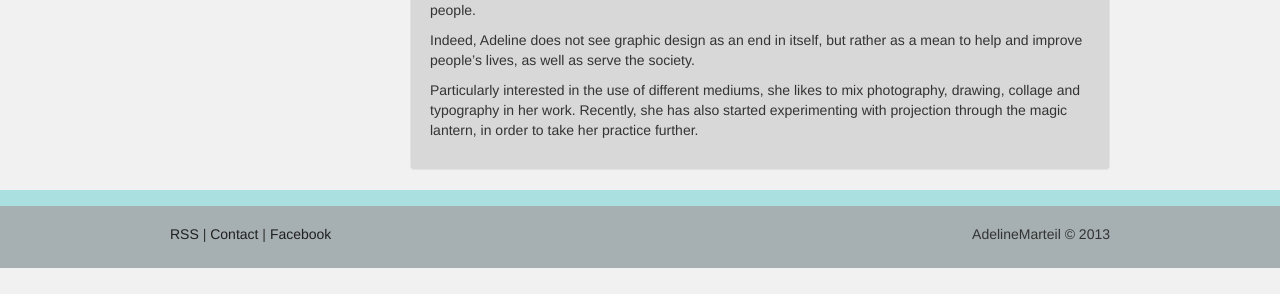
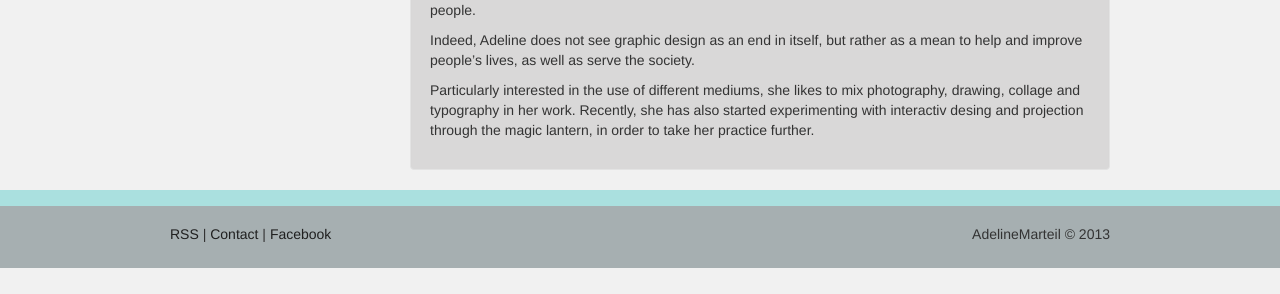
Before and after one commit to Kissy/adeline-marteil, a Jekyll site: the page built from about/index.markdown, in a window 1280 px wide. Shown: the part 394-688 px from the top of the page. Built offline with Jekyll 4.4.1, drawn with Linux system fonts in a browser that asks for light colours; Markdown is read by kramdown in place of the engine named in the settings.

Commit message:
Update index.markdown

```diff
--- a/about/index.markdown
+++ b/about/index.markdown
@@ -8,4 +8,4 @@ Her interest in graphic arts is not new and it has always been an important part
 
 Indeed, Adeline does not see graphic design as an end in itself, but rather as a mean to help and improve people’s lives, as well as serve the society.
 
-Particularly interested in the use of different mediums, she likes to mix photography, drawing, collage and typography in her work. Recently, she has also started experimenting with projection through the magic lantern, in order to take her practice further.
+Particularly interested in the use of different mediums, she likes to mix photography, drawing, collage and typography in her work. Recently, she has also started experimenting with interactiv desing and projection through the magic lantern, in order to take her practice further.
```
